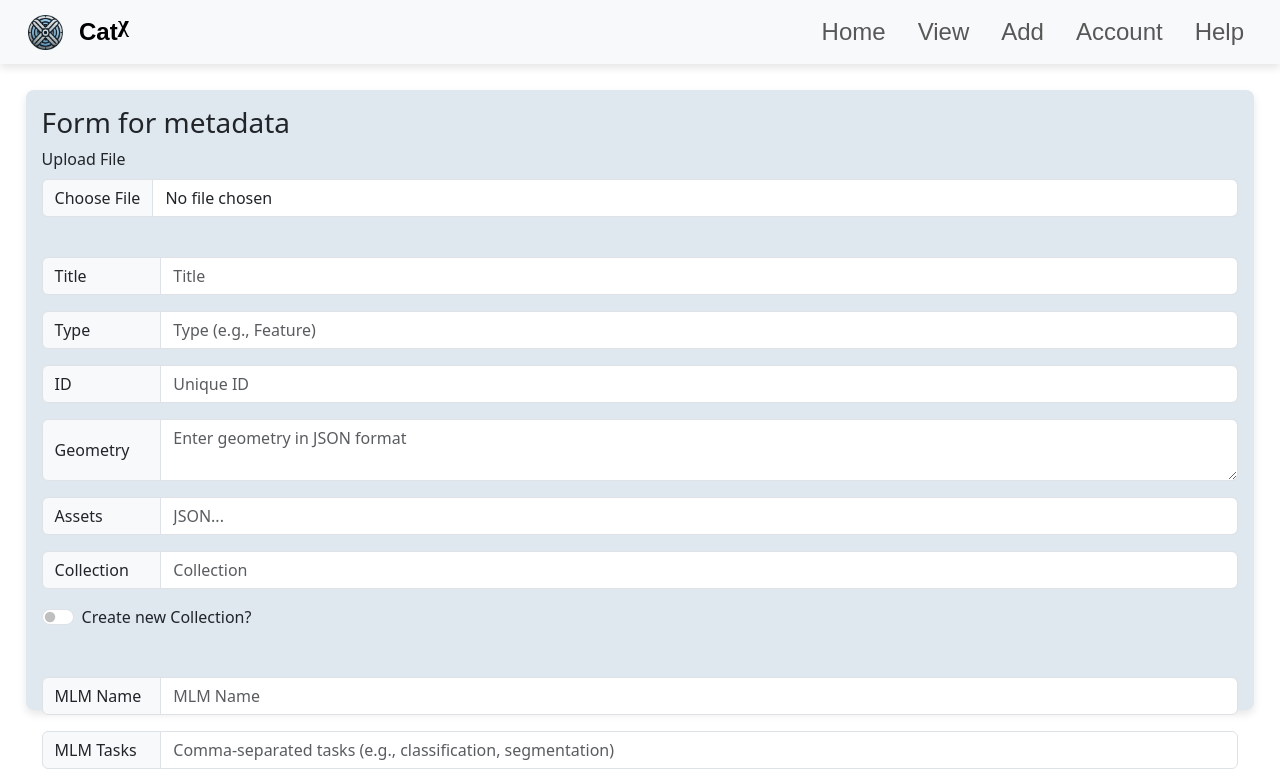
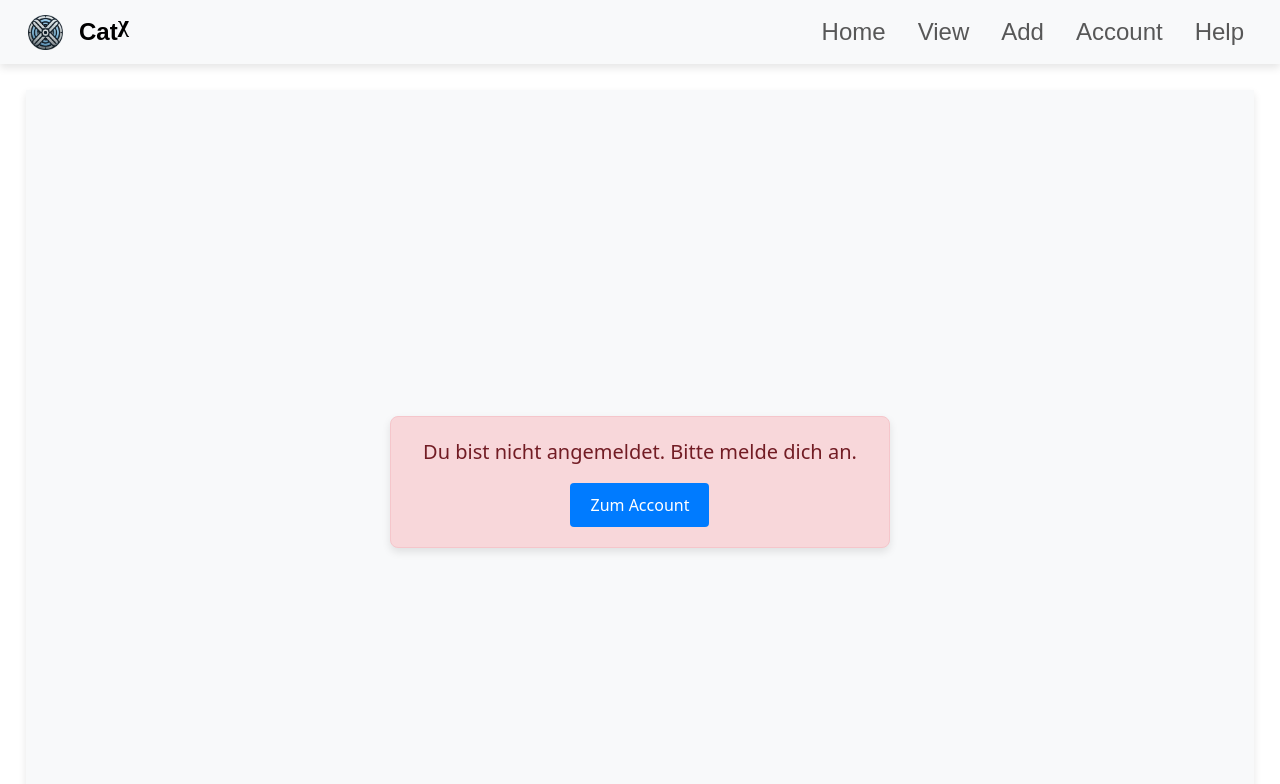
Before and after one commit to awiechma/CatX, a React (Vite) app in the folder react-app-catx/: page /add in a window 1280 px wide. Shown: the top 784 px of the page. Built offline with nearby package versions, Linux system fonts and the light colour scheme.

Commit message:
Extended user auth (#48)
* Implemented: Extern User Auth

* Fully working user Auth

---------

Co-authored-by: Amon Wiechmann <awiechma@uni-muenster.de>

```diff
--- a/react-app-catx/src/Account.jsx
+++ b/react-app-catx/src/Account.jsx
@@ -2,17 +2,36 @@ import React from "react";
 import './Account.css';
 import Navbar from "./components/Navbar";
 import Footer from "./components/Footer";
-import AccountHandler from "./components/AccountHandler";
+import LogInSignIn from "./components/Account/LogInSignIn";
+import AccountPage from "./components/Account/AccountPage";
+import useAuth from "./components/UserAuth";
 
 
 const Account = () => {
-    return (
-        <div>
-            <Navbar/>
-            <AccountHandler/>
-            <Footer/>
-        </div>
-    );
+    const isLoggedIn = useAuth();
+
+    if (isLoggedIn === null) {
+        return <div>Überprüfe Anmeldestatus...</div>;
+    }
+
+    if (isLoggedIn === false) {
+        return (
+            <div>
+                <Navbar />
+                <LogInSignIn />
+                <Footer />
+            </div>
+        );
+    } else {
+        return (
+            <div>
+                <Navbar />
+                <AccountPage />
+                <Footer />
+            </div>
+        );
+    };
+
 };
 
 export default Account;
--- a/react-app-catx/src/Add.css
+++ b/react-app-catx/src/Add.css
@@ -14,9 +14,8 @@ html, body {
   flex-direction: column;
   top: 8%;
   bottom: 8%;
-  background-color: #dfe8ef;
+  background-color: #f8f9fa;
   box-shadow: 0px 4px 8px rgba(0, 0, 0, 0.1);
-  border-radius: 8px; /* Falls abgerundete Ecken nötig sind */
   margin: 2% 2%;
   padding: 1rem;
   position: absolute;
@@ -25,19 +24,18 @@ html, body {
 
 /* Der Hauptinhalt bekommt flexibles Layout */
 .content {
-  flex: 1; /* Verfügt über den verbleibenden Platz */
-  padding-bottom: 50px; /* Sicherstellen, dass der Footer nicht überlappt */
+  flex: 1;
+  padding-bottom: 50px;
 }
 
-
-.add-tag-button{
+.add-tag-button {
   color: rgb(0, 0, 0) !important;
   background-color: #ffffff !important;
   border: 1px solid #94b5ce !important;
   padding: 0.25rem 1rem !important;
-    border-radius: 4px ;
-    font-size: 1rem ;
-    cursor: pointer ;
+  border-radius: 4px;
+  font-size: 1rem;
+  cursor: pointer;
   transition: background-color 0.3s, border-color 0.3s !important;
 }
 
@@ -46,14 +44,14 @@ html, body {
   color: white !important;
 }
 
-.upload-button{
+.upload-button {
   color: rgb(0, 0, 0) !important;
   background-color: #ffffff !important;
   border: 1px solid #94b5ce !important;
   padding: 0.25rem 1rem !important;
-    border-radius: 4px ;
-    font-size: 1rem ;
-    cursor: pointer ;
+  border-radius: 4px;
+  font-size: 1rem;
+  cursor: pointer;
   transition: background-color 0.3s, border-color 0.3s !important;
 }
 
@@ -67,3 +65,45 @@ html, body {
   right: 3% !important;
   outline: #94b5ce !important;
 }
+
+/* Zentrieren des Inhalts */
+.center-content {
+  display: flex;
+  flex-direction: column;
+  align-items: center;
+  justify-content: center;
+  height: 100vh;
+  text-align: center;
+}
+
+/* Styling für die Warnmeldung */
+.alert {
+  background-color: #f8d7da;
+  color: #721c24;
+  border: 1px solid #f5c6cb;
+  padding: 20px;
+  border-radius: 8px;
+  max-width: 500px;
+  width: 100%;
+  box-shadow: 0px 4px 8px rgba(0, 0, 0, 0.1);
+}
+
+.alert-message {
+  font-size: 1.25rem;
+  margin-bottom: 1rem;
+}
+
+.btn-primary {
+  background-color: #007bff;
+  border: none;
+  color: white;
+  padding: 10px 20px;
+  font-size: 1rem;
+  border-radius: 4px;
+  cursor: pointer;
+  transition: background-color 0.3s;
+}
+
+.btn-primary:hover {
+  background-color: #0056b3;
+}
--- a/react-app-catx/src/Add.jsx
+++ b/react-app-catx/src/Add.jsx
@@ -1,30 +1,44 @@
-// import all the components used in the app
-import React, { useState, useEffect } from "react";
+import React from "react";
 import "./Add.css";
 import Formular from "./components/Add/Formular";
 import Footer from "./components/Footer";
-
-
+import useAuth from "./components/UserAuth";
+import { useNavigate } from "react-router-dom";
 
 const Add = () => {
+    const isLoggedIn = useAuth();
+    const navigate = useNavigate();
+
+    if (isLoggedIn === null) {
+        return <div>Überprüfe Anmeldestatus...</div>;
+    }
+
+    if (isLoggedIn === false) {
+        return (
+            <div className="add-page-container center-content">
+                <div className="alert alert-warning">
+                    <div className="alert-message">Du bist nicht angemeldet. Bitte melde dich an.</div>
+                    <button className="btn btn-primary" onClick={() => navigate("/account")}>
+                        Zum Account
+                    </button>
+                </div>
+            </div>
+        );
+    }
+
     return (
-      <div className="add-page-container">
+        <div className="add-page-container">
             <div className="content">
-
                 <div className="heading-add-page">
                     <h3>Form for metadata</h3>
                 </div>
-
                 <div className="formular-form">
                     <Formular />
                 </div>
             </div>
             <Footer />
         </div>
-
     );
-
-
 };
 
 export default Add;
--- a/react-app-catx/src/components/AccountHandler.jsx
+++ /dev/null
@@ -1,52 +0,0 @@
-import React, { useState, useEffect } from "react";
-import AccountPage from "./AccountPage";
-import LogInSignIn from "./LogInSignIn";
-
-const AccountHandler = () => {
-    const [isLoggedIn, setIsLoggedIn] = useState(null);  // Zustand für den Login-Status
-
-    useEffect(() => {
-        const checkLoginStatus = async () => {
-            const token = localStorage.getItem("catx-user-session-token");
-            console.log("Token aus localStorage:", token); // Token anzeigen
-            const username = localStorage.getItem("catx-user-session-username");
-            console.log("Username aus localStorage:", username); // Username anzeigen
-            if (token && username) {
-                try {
-                    const response = await fetch("http://localhost:3000/api/validatetoken", {
-                        method: "GET",
-                        headers: {
-                            "Content-Type": "application/json",
-                            "Authorization": "bearer " + token,
-                        },
-                    });
-                    if (response.ok) {
-                        setIsLoggedIn(true);
-                    } else {
-                        setIsLoggedIn(false);
-                    }
-                } catch (err) {
-                    console.error(err);
-                    setIsLoggedIn(false);
-                }
-            } else {
-                setIsLoggedIn(false);
-            }
-        };
-
-        checkLoginStatus();
-    }, []);  // Der Effekt läuft nur beim ersten Rendern
-
-    if (isLoggedIn === null) {
-        return <div>Loading...</div>;  // Falls der Status noch nicht überprüft wurde
-    }
-
-    if (!isLoggedIn) {
-        localStorage.removeItem("catx-user-session-token");
-        localStorage.removeItem("catx-user-session-username");
-    }
-
-    return isLoggedIn ? <AccountPage /> : <LogInSignIn />;
-};
-
-export default AccountHandler;
--- a/react-app-catx/src/UserAuth.jsx
+++ b/react-app-catx/src/components/UserAuth.jsx
@@ -6,9 +6,7 @@ const useAuth = () => {
     useEffect(() => {
         const checkLoginStatus = async () => {
             const token = localStorage.getItem("catx-user-session-token");
-            console.log("Token aus localStorage:", token); // Token anzeigen
             const username = localStorage.getItem("catx-user-session-username");
-            console.log("Username aus localStorage:", username); // Username anzeigen
             if (token && username) {
                 try {
                     const response = await fetch("http://localhost:3000/api/validatetoken", {
```
Also changed, not shown: react-app-catx/src/components/Account/AccountPage.jsx (renamed from react-app-catx/src/components/AccountPage.jsx), react-app-catx/src/components/Account/LogInSignIn.jsx (renamed from react-app-catx/src/components/LogInSignIn.jsx). Lines whose indentation alone changed are shown as unchanged.
